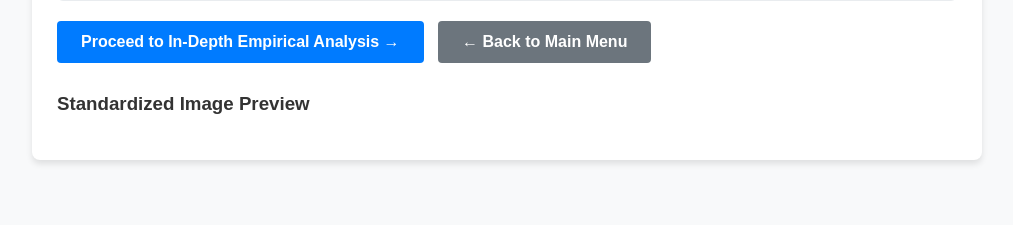
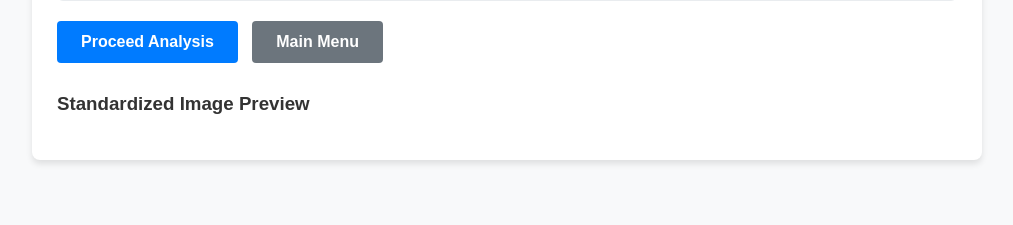
Before and after one commit to arepkimi/fyp-distributed-system, a Flask app: template dashboard/templates/results.html in a window 1280 px wide. Shown: the part 225-450 px from the top of the page, without its empty margins (133-1146 px from the left). Run offline with Flask 3, Linux system fonts and the light colour scheme; the template is opened without the code that fills it, so the values that code supplies are empty; parts of the project's set-up code (start-up, migrations or seed data) failed here and were passed over.

Commit message:
Update results.html

```diff
--- a/dashboard/templates/results.html
+++ b/dashboard/templates/results.html
@@ -27,8 +27,8 @@
     </div>
 
     <div class="navigation-controls" style="margin-bottom: 30px;">
-        <a href="/analysis" class="btn btn-primary">Proceed to In-Depth Empirical Analysis →</a>
-        <a href="/" class="btn btn-secondary">← Back to Main Menu</a>
+        <a href="/analysis" class="btn btn-primary">Proceed Analysis</a>
+        <a href="/" class="btn btn-secondary">Main Menu</a>
     </div>
 
     <h3>Standardized Image Preview</h3>
```
